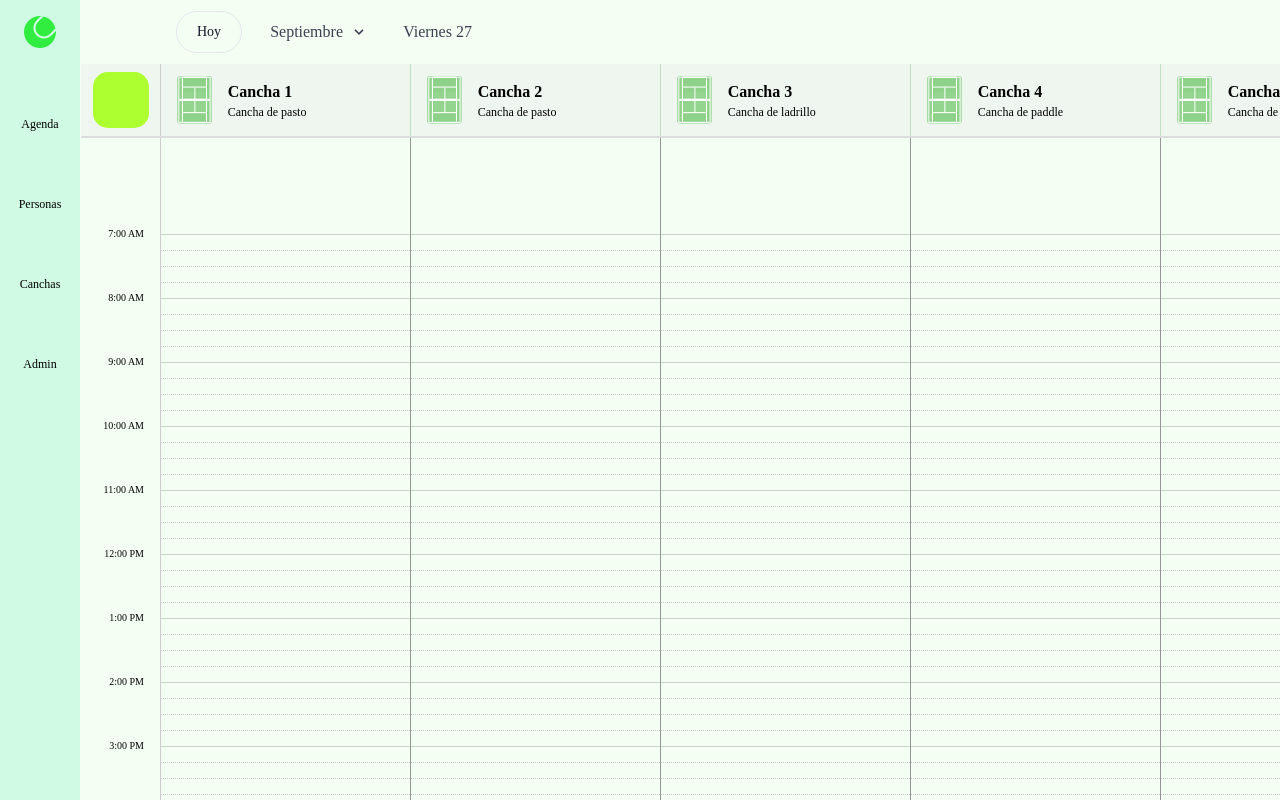
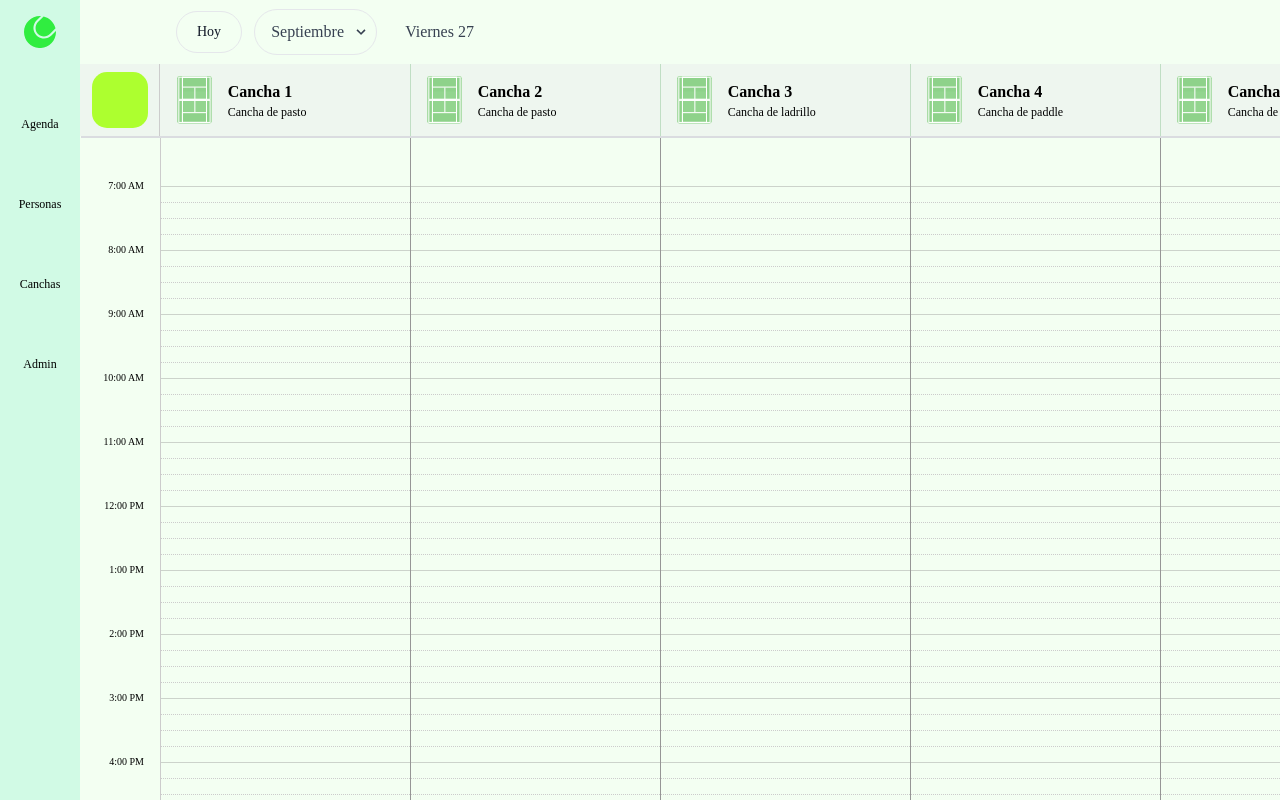
Before and after one commit to JulianVera/unlp-fi-tyh, a Vue app: page / in a window 1280 px wide. Shown: the top 800 px of the page. Built offline with nearby package versions, Linux system fonts and the light colour scheme; some icons are missing.

Commit message:
mejoras en el comportamiento sticky

```diff
--- a/src/components/Schedule.vue
+++ b/src/components/Schedule.vue
@@ -76,6 +76,8 @@ export default {
         { name: 'Cancha 3', type: 'Cancha de ladrillo' },
         { name: 'Cancha 4', type: 'Cancha de paddle' },
         { name: 'Cancha 5', type: 'Cancha de paddle' },
+        { name: 'Cancha 6', type: 'Cancha de ladrillo' },
+        { name: 'Cancha 7', type: 'Cancha de pasto' },
       ],
       timeSlots: [],
       hoveredTimeSlot: null,
@@ -127,26 +129,32 @@ $grid-color: #dadce0;
   border-left: 1px solid #c0dec4;
   overflow-x: auto;
   padding-left: 5rem;
+  height: calc(100vh - 4rem);
 }
 
 .schedule__header {
   background: #eef6ef;
   display: flex;
-  // position: fixed;
+  position: sticky;
+  top: 0;
   width: fit-content;
   // top: 4rem;
   // left: 5rem;
+  padding-left: 5rem;
   z-index: 10;
   border-bottom: 2px solid $grid-color;
 }
 
 .schedule__menu {
   min-width: 5rem;
+  height: 4.5rem;
   display: flex;
+  z-index: 100;
   align-items: center;
   justify-content: center;
-  position: sticky;
-  left: 0;
+  position: fixed;
+  left: 5rem;
+  top: 4rem;
   border-right: 1px solid #ccc;
   background-color: #eef6ef;
 }
@@ -181,7 +189,7 @@ $grid-color: #dadce0;
 
 .schedule__times,
 .schedule__column {
-  padding: 6rem 0 1rem;
+  padding: 3rem 0 1rem;
 }
 
 .schedule__time {
--- a/src/components/navComponent.vue
+++ b/src/components/navComponent.vue
@@ -18,7 +18,7 @@
         <div class="w-full px-3 mb-6 md:mb-0">
           <div class="relative">
             <select
-              class="block appearance-none w-full bg-transparent rounded-full text-gray-700 py-3 px-4 pr-8 leading-tight focus:outline-none focus:bg-white focus:border-gray-500"
+              class="block appearance-none w-full bg-transparent rounded-full text-gray-700 py-3 px-4 pr-8 leading-tight border focus:outline-none focus:bg-white focus:border-gray-500"
               id="grid-state"
             >
               <option>Septiembre</option>
```
